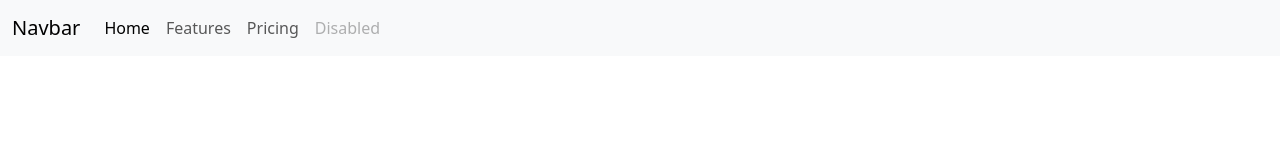
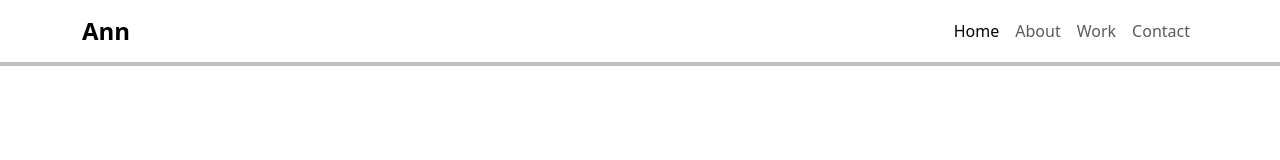
Before and after one commit to quilaxy/Dummy-Portofolio, a plain HTML site: page index.html in a window 1280 px wide. Drawn offline with nearby package versions, Linux system fonts and the light colour scheme.

Commit message:
add navbar

```diff
--- a/index.html
+++ b/index.html
@@ -13,30 +13,30 @@
 </head>
 <body>
     <header>
-        <nav class="navbar navbar-expand-lg bg-body-tertiary">
-            <div class="container-fluid">
-              <a class="navbar-brand" href="#">Navbar</a>
+        <nav class="navbar navbar-expand-lg">
+            <div class="container">
+              <a class="navbar-brand fs-4 fw-bold" href="#">Ann</a>
               <button class="navbar-toggler" type="button" data-bs-toggle="collapse" data-bs-target="#navbarNav" aria-controls="navbarNav" aria-expanded="false" aria-label="Toggle navigation">
                 <span class="navbar-toggler-icon"></span>
               </button>
               <div class="collapse navbar-collapse" id="navbarNav">
-                <ul class="navbar-nav">
+                <ul class="navbar-nav ms-auto">
                   <li class="nav-item">
                     <a class="nav-link active" aria-current="page" href="#">Home</a>
                   </li>
                   <li class="nav-item">
-                    <a class="nav-link" href="#">Features</a>
+                    <a class="nav-link" href="#">About</a>
                   </li>
                   <li class="nav-item">
-                    <a class="nav-link" href="#">Pricing</a>
+                    <a class="nav-link" href="#">Work</a>
                   </li>
                   <li class="nav-item">
-                    <a class="nav-link disabled" aria-disabled="true">Disabled</a>
+                    <a class="nav-link" href="#">Contact</a>
                   </li>
                 </ul>
               </div>
             </div>
-          </nav>
+        </nav>
     </header>
 
 
--- a/styles.css
+++ b/styles.css
@@ -0,0 +1,4 @@
+.navbar {
+    background-color: #fff;
+    box-shadow: 0 0 0 4px rgba(0, 0, 0, 0.25);
+}
```
